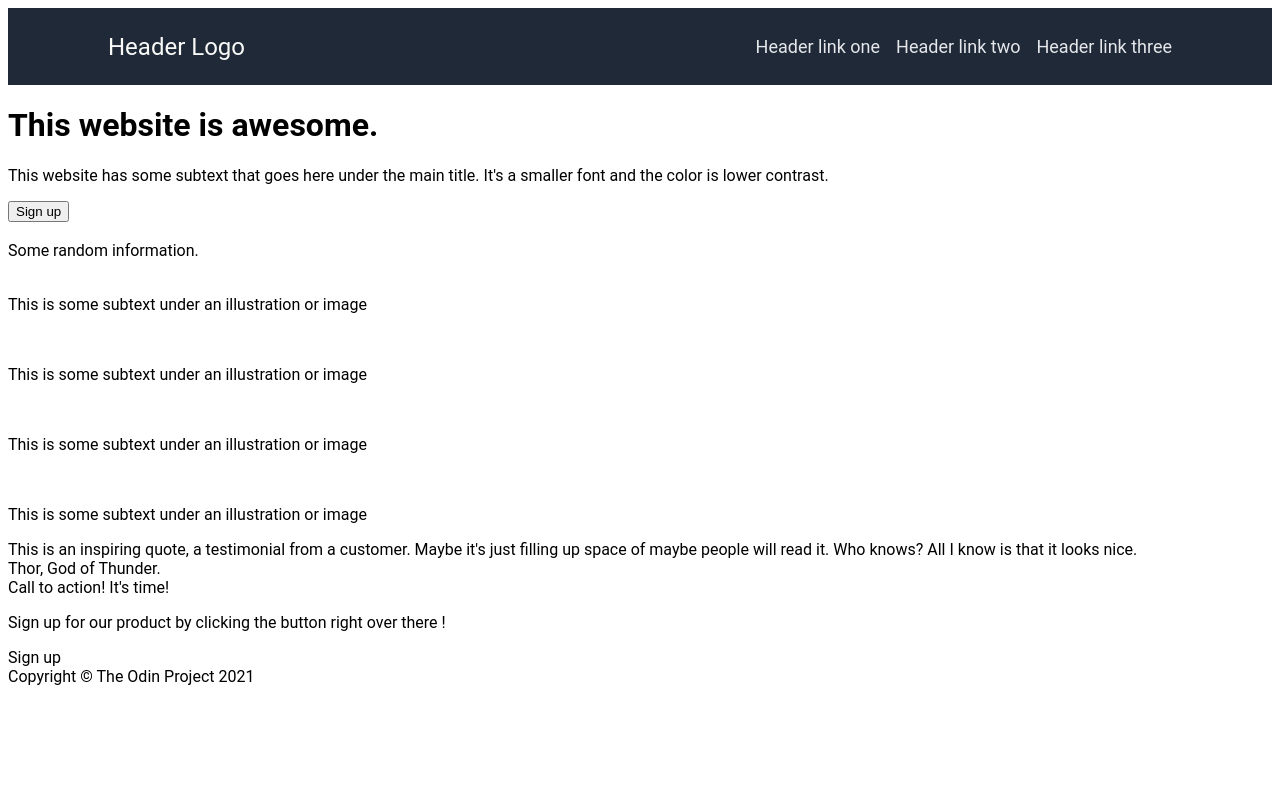
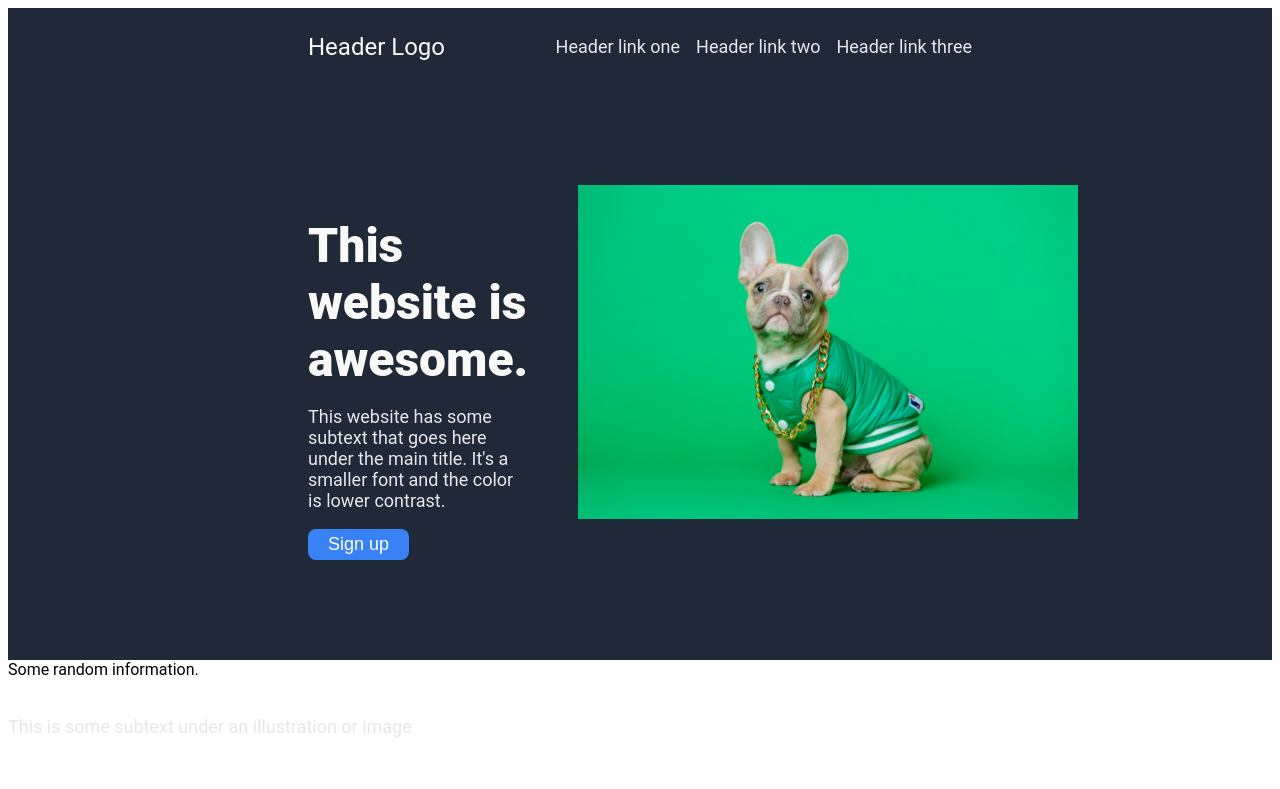
Before and after one commit to Be55eB/Landing-Page-Exercise, a plain HTML site: page index.html in a window 1280 px wide. Shown: the top 789 px of the page. Drawn offline with Linux system fonts and the light colour scheme.

Commit message:
Add Hero Style

```diff
--- a/index.html
+++ b/index.html
@@ -20,10 +20,12 @@
         <div class="left">
             <h1>This website is awesome.</h1>
             <p>This website has some subtext that goes here under the main title. It's a smaller font and the color is lower contrast.</p>
-            <button>Sign up</button>
+            <div class="buttons">
+                <button>Sign up</button>
+            </div>
         </div>
         <div class="right">
-            <img src="" alt="">
+            <img src="./images/karsten-winegeart-2rHw1I_IoT4-unsplash.jpg" alt="Funny picture of a dog dressed as a rapper with a green background">
         </div>
     </div>
     <div class="info-container">
--- a/style.css
+++ b/style.css
@@ -11,7 +11,7 @@ body {
     align-items: center;
     background: #1F2937;
     color: white;
-    padding: 10px 100px;
+    padding: 10px 300px;
 }
 
 .header-logo {
@@ -36,3 +36,47 @@ a {
     color: inherit;
     text-decoration: none;
 }
+
+.hero {
+    display: flex;
+    background: #1F2937 ;
+    justify-content: space-between;
+    padding: 100px 300px;
+    gap: 50px;
+}
+
+.left {
+    display: flex;
+    flex-direction: column;
+    align-items: left;
+    text-align: left;
+    justify-content: center;
+}
+
+h1 {
+    font-size: 48px;
+    color: #F9FAF8;
+    font-weight: 800;
+    margin-bottom: 0px;
+}
+
+p {
+    font-size: 18px;
+    color: #E5E7EB;
+    font-style: normal;
+}
+button, .cta-button {
+    background-color: #3882F6;
+    display: inline-block;
+    border-radius: 8px;
+    padding: 5px 20px;
+    color: white;
+    font-size: 18px;
+    font-style: bold;
+    border: none;
+}
+
+img {
+    height: auto;
+    max-width: 500px;
+}
```
Also changed, not shown: images/karsten-winegeart-2rHw1I_IoT4-unsplash.jpg (added), 1 other file.
